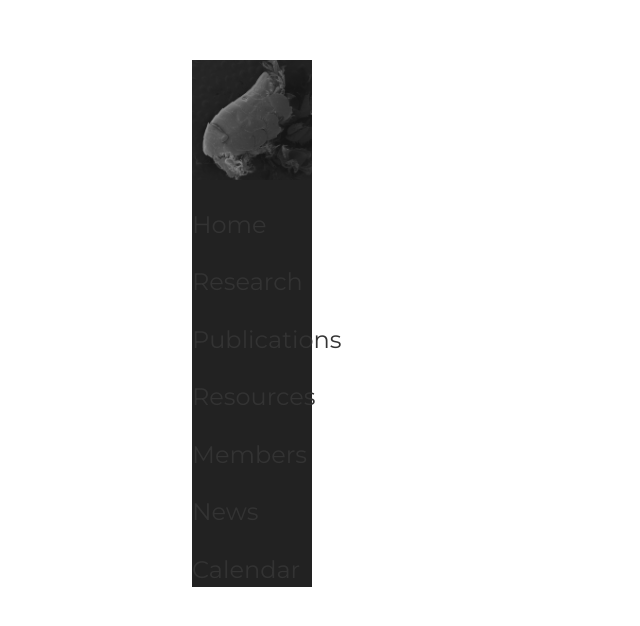
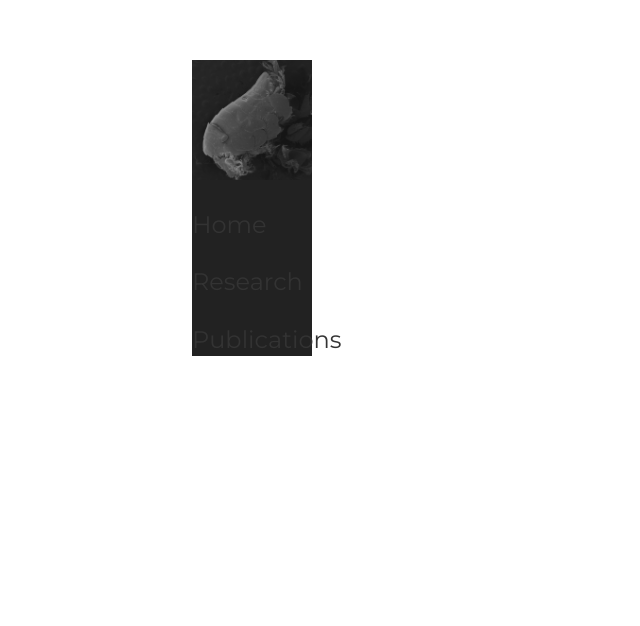
Before and after one commit to hancockzb/zhancock.github.io, a plain HTML site: page index.html in a window 1280 px wide. Shown: the whole page, without its empty margins (0-640 px from the left). Drawn offline with Linux system fonts and the light colour scheme.

Commit message:
Update index.html

```diff
--- a/index.html
+++ b/index.html
@@ -39,16 +39,4 @@ body, h1,h2,h3,h4,h5,h6 {font-family: "Montserrat", sans-serif}
   <a href="#publications" class="w3-bar-item w3-button w3-padding-large w3-hover-black">
     <p>Publications</p>
   </a>
-  <a href="#resources" class="w3-bar-item w3-button w3-padding-large w3-hover-black">
-    <p>Resources</p>
-  </a>
-  <a href="#members" class="w3-bar-item w3-button w3-padding-large w3-hover-black">
-    <p>Members</p>
-  </a>
-  <a href="#news" class="w3-bar-item w3-button w3-padding-large w3-hover-black">
-    <p>News</p>
-  </a>
-  <a href="#calendar" class="w3-bar-item w3-button w3-padding-large w3-hover-black">
-    <p>Calendar</p>
-  </a>
 </nav>
```
